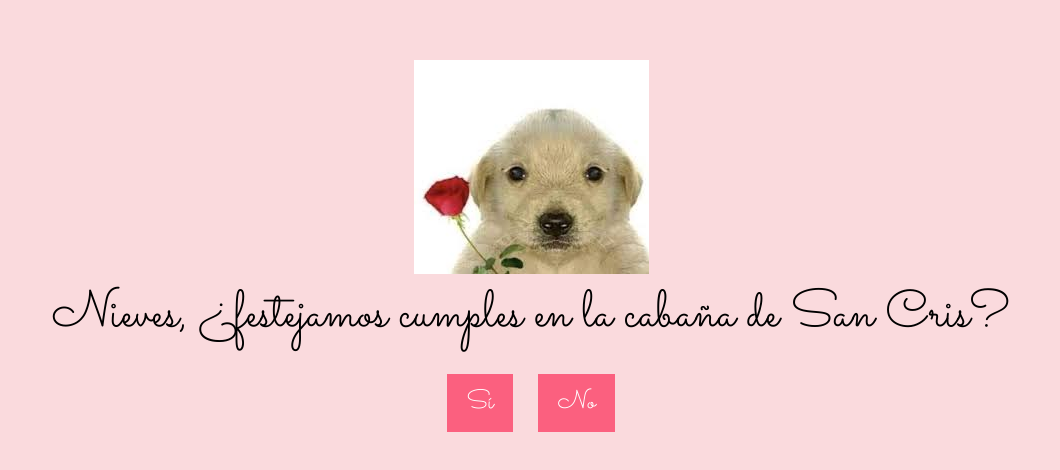
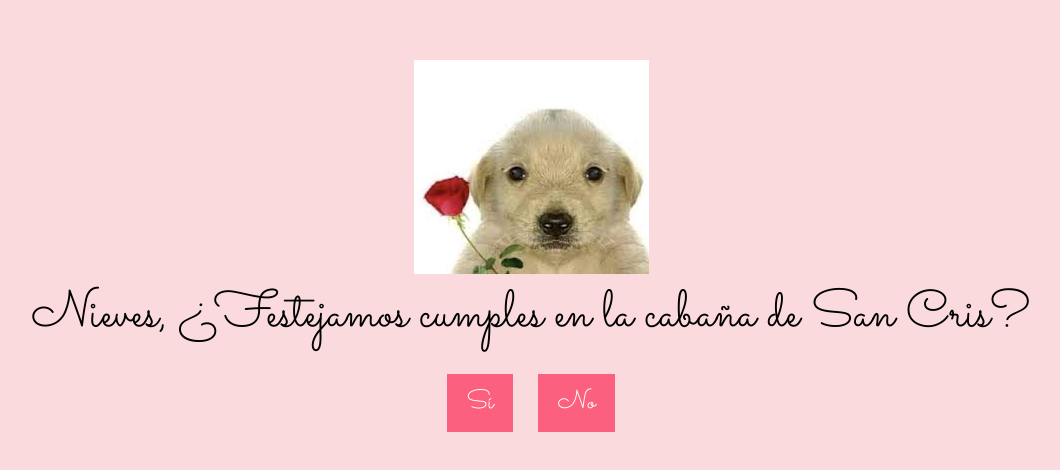
Before and after one commit to CharlieHD/CottageSanCris, a plain HTML site: page index.html in a window 1280 px wide. Shown: the part 154-624 px from the top of the page, without its empty margins (109-1169 px from the left). Drawn offline with Linux system fonts and the light colour scheme.

Commit message:
Update index.html

```diff
--- a/index.html
+++ b/index.html
@@ -3,7 +3,7 @@
 <head>
     <meta charset="UTF-8">
     <meta name="viewport" content="width=device-width, initial-scale=1.0">
-    <title>Nieves, ¿festejamos cumples en la cabaña de San Cris?</title>
+    <title>Nieves, ¿Festejamos cumples en la cabaña de San Cris?</title>
     <link rel="stylesheet" href="https://fonts.googleapis.com/css2?family=Sacramento&display=swap">
     <link rel="stylesheet" href="style.css"> <!-- Link to external stylesheet -->
 </head>
@@ -11,7 +11,7 @@
     <div id="container">
         <div id="image-container"></div> <!-- Container for displaying images -->
         <div id="text-container">
-            <div id="question">Nieves, ¿festejamos cumples en la cabaña de San Cris?</div> <!-- Question -->
+            <div id="question">Nieves, ¿Festejamos cumples en la cabaña de San Cris?</div> <!-- Question -->
             <div id="options">
                 <button id="Sí-button" onclick="selectOption('Sí')">Sí</button> <!-- Sí button -->
                 <button id="No-button" onclick="selectOption('No')">No</button> <!-- No button -->
```
